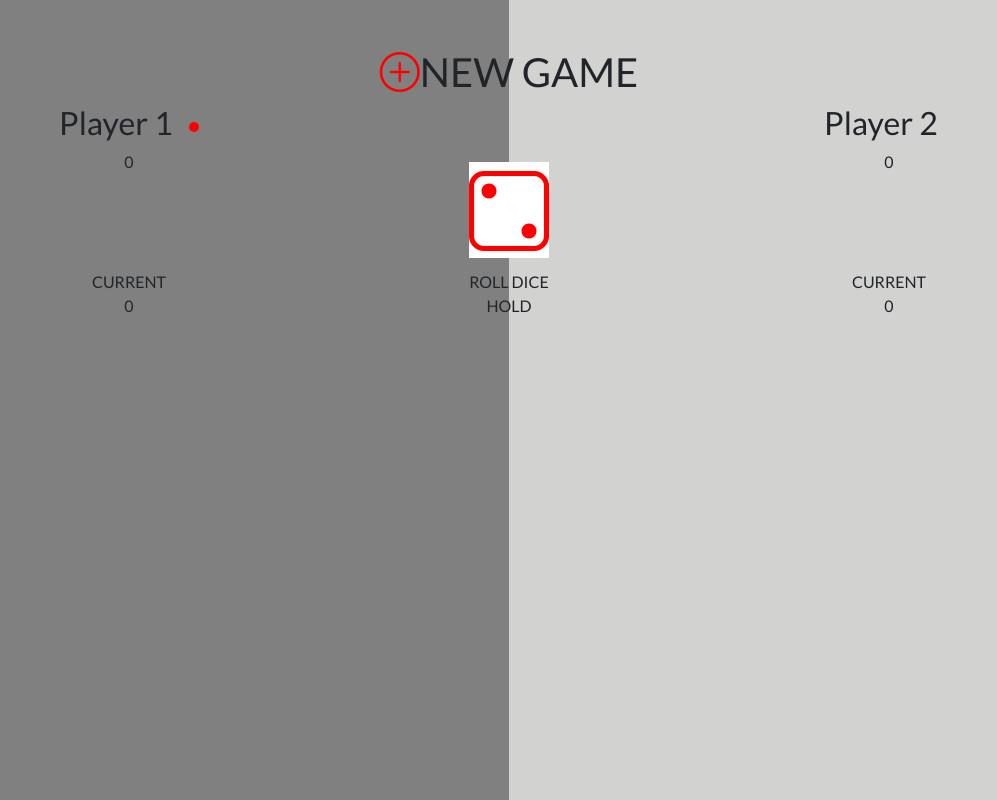
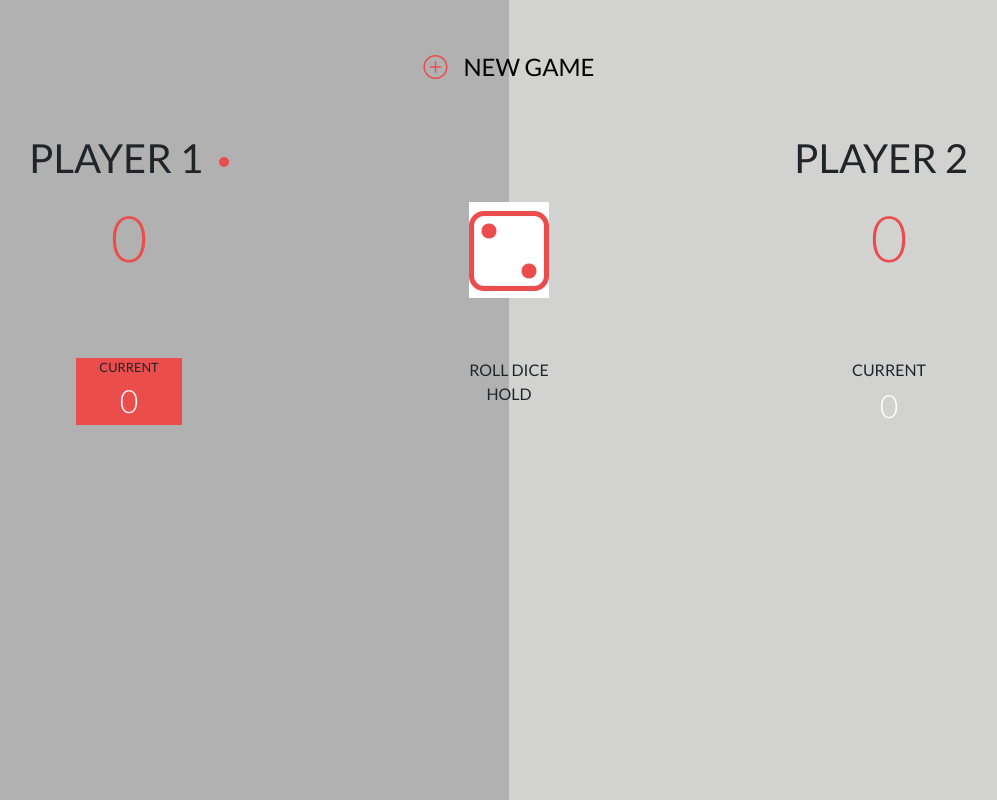
Before and after one commit to joseligo/JEU-DE-DE, a plain HTML site: page index.html in a window 1280 px wide. Shown: the whole page, without its empty margins (131-1128 px from the left). Drawn offline with nearby package versions, Linux system fonts and the light colour scheme.

Commit message:
définition variable couleur

```diff
--- a/index.html
+++ b/index.html
@@ -20,10 +20,10 @@
   <div class="container mt-5 text-center">
     <div class="row">
       <div class="col">
-        <h1 class="reset"><i class="bi bi-plus-circle"></i>NEW GAME</h1>
+        <button class="reset"><i class="bi bi-plus-circle pe-3"></i>NEW GAME</button>
       </div>
     </div>
-    <div class="row">
+    <div class="row mt-5">
       <div class="col d-flex flex-row justify-content-center align-items-center gap-3">
         <h2>Player 1</h2>
         <div id="dot0" class="active"></div>
@@ -34,7 +34,7 @@
         <div id="dot1"></div>
       </div>
     </div>
-    <div class="row">
+    <div class="row mb-5">
       <div class="col totalScore">
         0
       </div>
@@ -46,12 +46,14 @@
       </div>
     </div>
     <div class="row">
-      <div class="col">
+      <div class="col text-center">
+        <div class="currentScoreContainer">
         <div>
           CURRENT</div>
         <div class="currentScore">
           0
         </div>
+      </div>
       </div>
       <div class="col">
         <div id="roll">ROLL DICE</div>
--- a/script.js
+++ b/script.js
@@ -1,9 +1,11 @@
-let currentPlayer = 0; //défini le player 1 comme celui qui débute
 let currentScores = document.querySelectorAll(".currentScore"); //récupérer les scores courants dans un tableau
+let scoresTotaux = document.querySelectorAll(".totalScore");
 
 let roll = document.querySelector("#roll"); //pour lancer le dé
 let hold = document.querySelector("#hold"); //pour finir son tour et récupérer les points
 let lancer = document.getElementById("lancer"); //pour changer l'image du dé
+
+reset();
 
 function entierAleatoire(min, max) {
   return Math.floor(Math.random() * (max - min + 1)) + min;
@@ -18,9 +20,6 @@ function lancerDe() {
       parseInt(currentScores[currentPlayer].innerHTML) + nb;
   }
 }
-roll.addEventListener("click", lancerDe);
-
-let scoresTotaux = document.querySelectorAll(".totalScore");
 
 function finRound() {
   scoresTotaux[currentPlayer].innerHTML =
@@ -32,7 +31,6 @@ function finRound() {
     changePlayer();
   }
 }
-hold.addEventListener("click", finRound);
 
 function changePlayer() {
   currentScores[currentPlayer].innerHTML = 0;
@@ -57,6 +55,8 @@ function reset() {
   currentScores.forEach(element => element.innerHTML = 0);
   scoresTotaux.forEach(element => element.innerHTML = 0);
   currentPlayer = 0;
+  document.getElementById(`dot0`).classList.add("active");
+  document.getElementById(`dot1`).classList.remove("active");
   roll.addEventListener("click", lancerDe);
   hold.addEventListener("click", finRound);
 }
--- a/style.css
+++ b/style.css
@@ -1,13 +1,17 @@
+:root {
+  --main-color: #eb4d4c;
+}
+
 body {
   font-family: 'Lato', sans-serif;
-  background: linear-gradient(to right, grey 50%, rgb(210, 210, 209) 50%);
+  background: linear-gradient(to right, rgb(177, 177, 177) 50%, rgb(210, 210, 209) 50%);
 }
 
 .bi {
-  color: red;
+  color: var(--main-color);
 }
 .active {
-  background-color: red;
+  background-color: var(--main-color);
   border-radius: 50%;
   width: 10px;
   height: 10px;
@@ -17,3 +21,29 @@ body {
   height: auto;
   font-size: 5rem;
 }
+button {
+  border: none;
+  background: none;
+  font-size: 1.5rem;
+}
+h2 {
+  text-transform: uppercase;
+  font-size: 2.5rem;
+}
+.totalScore {
+  font-size: 4rem;
+  font-weight: 300;
+  color: var(--main-color);
+}
+.currentScoreContainer {
+  background-color: var(--main-color);
+  font-size: 0.8rem;
+  width: 30%;
+  margin-left: auto;
+  margin-right: auto;
+}
+.currentScore {
+  color: white;
+  font-size: 2rem;
+  font-weight: 300;
+}
```
